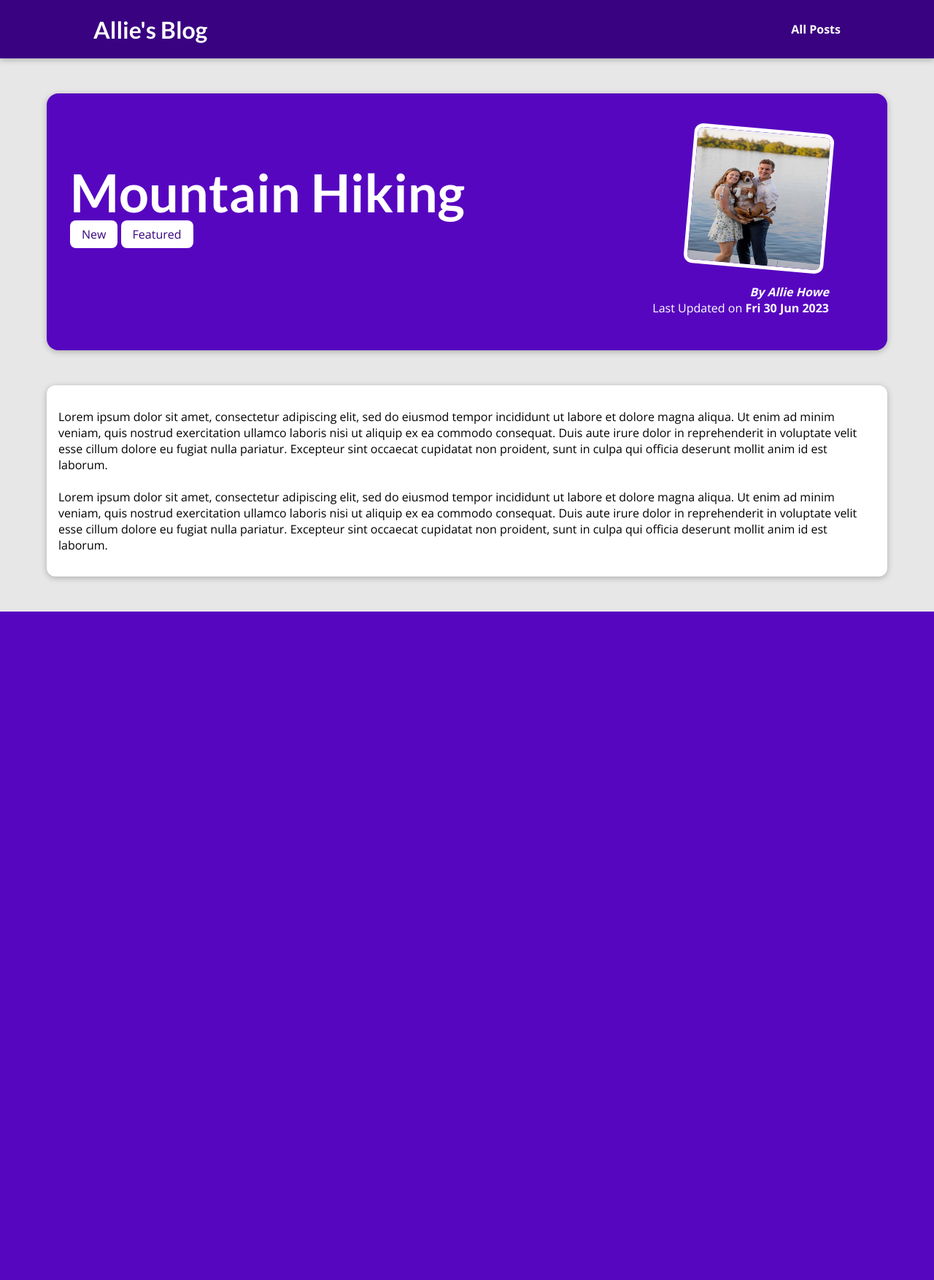
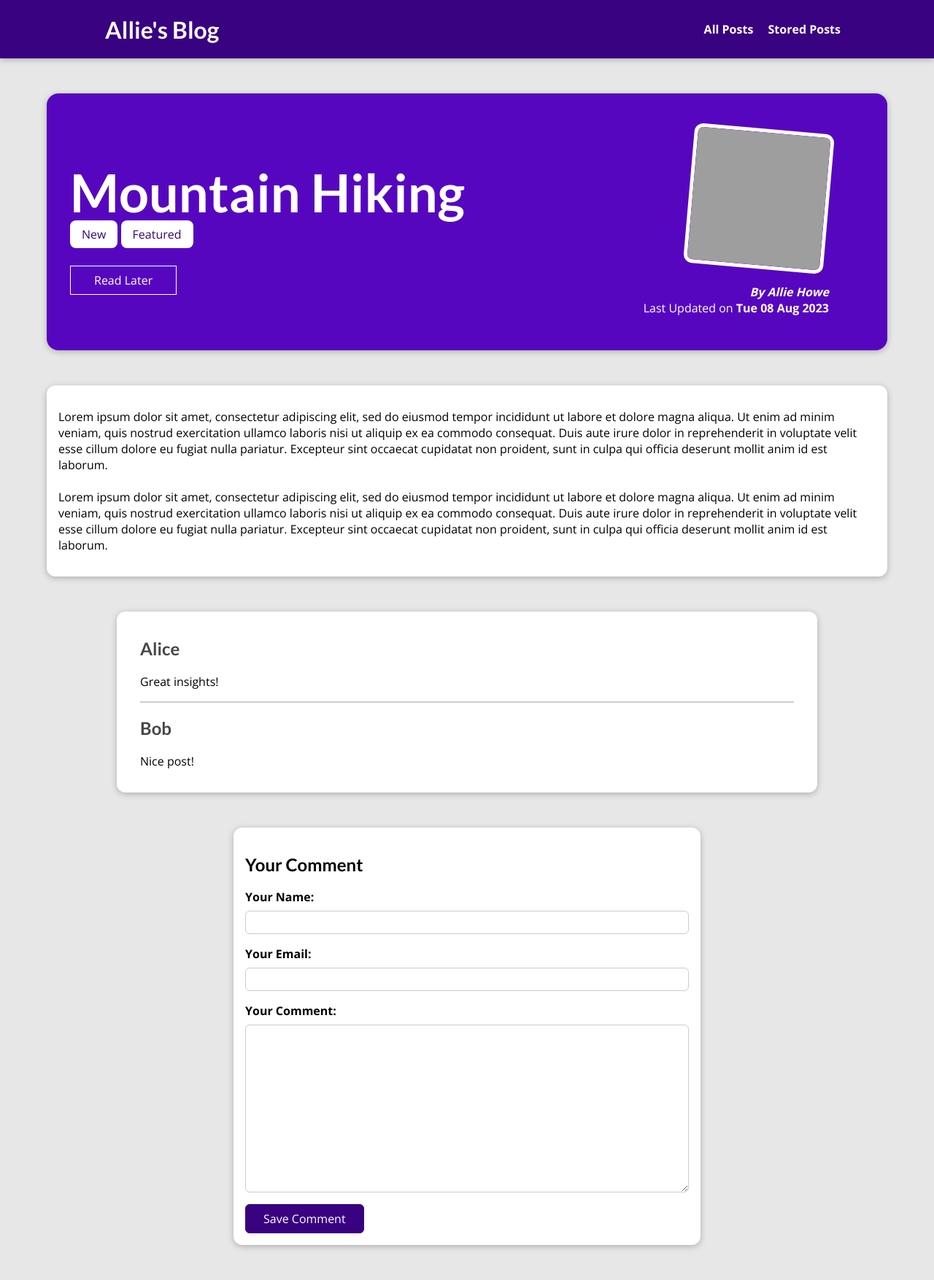
Before and after one commit to ahowe29/django-blog, a Django app: a page that uses templates/base.html in a window 1280 px wide. Shown: the whole page at 73% size. Before the commit the page ends 838 px from the top, so only its background shows below. Run offline with Django 4.2, Linux system fonts and the light colour scheme; data comes from the database, SQL or seed files in the repository; grey boxes are pictures that could not be loaded.

Commit message:
End of course (#4)
* end of course

* rm pychache

```diff
--- /dev/null
+++ b/blog/forms.py
@@ -0,0 +1,14 @@
+from django import forms
+
+from .models import Comment
+
+
+class CommentForm(forms.ModelForm):
+    class Meta:
+        model = Comment
+        exclude = ["post"]
+        labels = {
+            "user_name": "Your Name",
+            "user_email": "Your Email",
+            "text": "Your Comment",
+        }
--- a/blog/static/blog/post_detail.css
+++ b/blog/static/blog/post_detail.css
@@ -73,3 +73,132 @@ main {
   padding: 0.5rem 1rem;
   border-radius: 8px;
 }
+
+#comment-form {
+  margin: 3rem auto;
+  width: 90%;
+  max-width: 40rem;
+  border-radius: 12px;
+  background-color: white;
+  box-shadow: 0 2px 8px rgba(0, 0, 0, 0.25);
+  padding: 1rem;
+}
+
+#comment-form button {
+  font: inherit;
+  background-color: #390281;
+  color: white;
+  border: 1px solid #390281;
+  padding: 0.5rem 1.5rem;  /* top and then bottom padding */
+  border-radius: 6px;
+  cursor: pointer;
+}
+
+#comment-form button:hover,
+#comment-form button:active {
+  background-color: #5706c0;
+  border-color: #5706c0;
+}
+
+.form-control {
+  margin-bottom: 1rem;
+}
+
+.form-control label {
+  font-weight: bold;
+  margin-bottom: 0.5rem;
+  display: block;
+}
+
+.form-control input, .form-control textarea {
+  display: block;
+  width: 100%;
+  font: inherit;
+  padding: 0.25rem;
+  border-radius: 6px;
+  border: 1px solid #ccc;
+}
+
+.errorlist {
+  list-style: none;
+  margin: 0.5rem 0;
+  padding: 0;
+  color: #d6000b;
+}
+
+.invalid label {
+  color: #d6000b;
+}
+
+.invalid input,
+.invalid textarea {
+  border-color: #d6000b;
+  background-color: #ffe6e7;
+}
+
+#alert {
+  margin: 8rem auto 3rem auto;
+  border: 1px solid #d6000b;
+  background-color: #ffe6e7;
+  padding: 1rem;
+  width: 90%;
+  max-width: 40rem;
+}
+
+#alert a {
+  text-decoration: none;
+  border: 1px solid #d6000b;
+  background-color: #d6000b;
+  color: white;
+  padding: 0.25rem 1.5rem;
+  border-radius: 6px;
+}
+
+#comments {
+  margin: 3rem auto;
+  width: 90%;
+  max-width: 60rem;
+  border-radius: 12px;
+  background-color: white;
+  box-shadow: 0 2px 8px rgba(0, 0, 0, 0.25);
+  padding: 1rem 2rem;
+}
+
+#comments ul {
+  list-style: none;
+  margin: 0;
+  padding: 0;
+}
+
+#comments li {
+  margin-bottom: 1rem;
+  border-bottom: 2px solid #ccc;
+}
+
+#comments li:last-of-type {
+  border-bottom: none;
+}
+
+#comments h2 {
+  color: #464646;
+}
+
+#read-later {
+  margin: 2rem 0;
+}
+
+#read-later button {
+  background-color: transparent;
+  border: 1px solid white;
+  padding: 0.5rem 2rem;
+  font: inherit;
+  color: white;
+  cursor: pointer;
+}
+
+#read-later button:active,
+#read-later button:hover {
+  background-color: white;
+  color: #390281;
+
+}
--- a/blog/templates/blog/includes/post.html
+++ b/blog/templates/blog/includes/post.html
@@ -3,7 +3,7 @@
 <li>
     <article class="post">
         <a href="{% url "post-details" post.slug %}">
-            <img src="{% static "blog/images/"|add:post.image_name  %}" alt="{{ post.title }}"/>
+            <img src="{{ post.image.url }}" alt="{{ post.title }}"/>
             <div class="post___content">
                 <h3>{{ post.title }}</h3>
                 <p>{{ post.excerpt }}</p>
--- a/blog/templates/blog/post_detail.html
+++ b/blog/templates/blog/post_detail.html
@@ -10,22 +10,72 @@
 {% endblock %}
 
 {% block content %}
+    {% if comment_form.errors %}
+        <div id="alert">
+            <h2>Saving the comment failed.</h2>
+            <p>Please check the comment form below and correct your errors.</p>
+            <a href="#comment-form">Link to fix.</a>
+        </div>
+    {% endif %}
+
     <section id="summary">
         <h2>{{ post.title }}</h2>
         <div>
-            {% for tag in selected_post_tags %}
+            {% for tag in post_tags %}
                 <span class="tag">{{ tag.caption }}</span>
             {% endfor %}
         </div>
+        <div id="read-later">
+            <form action="{% url "read-later" %}" method="POST">
+                {% csrf_token %}
+                <input type="hidden" value="{{ post.id }}" name="post_id"/>
+                <button>
+                    {% if is_saved_for_later is True %}
+                        Remove From Read Later List
+                    {% else %}
+                        Read Later
+                    {% endif %}
+                </button>
+            </form>
+        </div>
         <article>
-            <img src="{% static "blog/images/"|add:post.image_name %}" alt="{{ post.title }}"/>
+            <img src="{{ post.image.url }}" alt="{{ post.title }}"/>
             <address>By <a href="mailto:{{ post.author.email_address }}">{{ post.author|title }}</a></address>
             <div>
                 Last Updated on <time>{{ post.date|date:"D d M Y"}}</time>
             </div>
         </article>
     </section>
+
     <main>
         {{ post.content|linebreaks }}
     </main>
+
+    {% if comments.count > 0 %}
+    <section id="comments">
+        <ul>
+            {% for comment in comments %}
+                <li>
+                    <h2>{{ comment.user_name }}</h2>
+                    <p>{{ comment.text | linebreaks }}</p>
+                </li>
+            {% endfor %}
+        </ul>
+    </section>
+    {% endif %}
+
+    <section id="comment-form">
+    <h2>Your Comment</h2>
+        <form action="{% url "post-details" post.slug %}" method="POST">
+        {% csrf_token %}
+            {% for form_field in comment_form %}
+            <div class="form-control {% if form_field.errors %}invalid{% endif %}">
+                {{ form_field.label_tag }}
+                {{ form_field }}
+                {{ form_field.errors }}
+            </div>
+            {% endfor %}
+            <button>Save Comment</button>
+        </form>
+    </section>
 {% endblock %}
--- a/blog/urls.py
+++ b/blog/urls.py
@@ -3,7 +3,8 @@ from django.urls import path
 from . import views
 
 urlpatterns = [
-    path("", views.starting_page, name="starting-page"),
-    path("posts", views.posts, name="posts"),
-    path("posts/<slug:slug>", views.post_details, name="post-details")
+    path("", views.StartingPageView.as_view(), name="starting-page"),
+    path("posts", views.AllPostsView.as_view(), name="posts"),
+    path("posts/<slug:slug>", views.SinglePostsView.as_view(), name="post-details"),
+    path("read-later", views.ReadLaterView.as_view(), name="read-later")
 ]
--- a/blog/views.py
+++ b/blog/views.py
@@ -1,32 +1,136 @@
 from django.shortcuts import render, get_object_or_404
+from django.http import HttpResponseRedirect
+from django.urls import reverse
+from django.views.generic import ListView
+from django.views import View
 from datetime import date
 
 from .models import Post
+from .forms import CommentForm
 
 
 def get_date_from_post(post):
     return post.get("date")
 
 
-def starting_page(request):
-    latest_posts = Post.objects.all().order_by("-date")[:3]
-    # sorted_by_date = sorted(all_posts, key=get_date_from_post)
-    # latest_posts = sorted_by_date[-3:]
-    return render(request, "blog/index.html", {"posts": latest_posts})
+class StartingPageView(ListView):
+    template_name = "blog/index.html"
+    model = Post
+    ordering = ["-date"]
+    context_object_name = "posts"   # default is object_list
+
+    def get_queryset(self):
+        query = super().get_queryset()
+        data = query[:3]
+        return data
 
 
-def posts(request):
-    all_posts = Post.objects.all().order_by("-date")
-    return render(request, "blog/all_posts.html", {"all_posts": all_posts})
+# def starting_page(request):
+#     latest_posts = Post.objects.all().order_by("-date")[:3]
+#     # sorted_by_date = sorted(all_posts, key=get_date_from_post)
+#     # latest_posts = sorted_by_date[-3:]
+#     return render(request, "blog/index.html", {"posts": latest_posts})
 
 
-def post_details(request, slug):
-    selected_post = get_object_or_404(Post, slug=slug)
-    return render(
-        request,
-        "blog/post_detail.html",
-        {
-            "post": selected_post,
-            "selected_post_tags": selected_post.tags.all()
+class AllPostsView(ListView):
+    template_name = "blog/all_posts.html"
+    model = Post
+    ordering = "-date"
+    context_object_name = "all_posts"
+
+# def posts(request):
+#     all_posts = Post.objects.all().order_by("-date")
+#     return render(request, "blog/all_posts.html", {"all_posts": all_posts})
+
+
+class SinglePostsView(View):
+
+    def is_stored_post(self, request, post_id):
+        stored_posts = request.session.get("stored_posts")
+        if stored_posts is not None:
+            is_saved_for_later = post_id in stored_posts
+        else:
+            is_saved_for_later = False
+        return is_saved_for_later
+
+    def get(self, request, slug):
+        post = Post.objects.get(slug=slug)
+        context = {
+            "post": post,
+            "post_tags": post.tags.all(),
+            "comment_form": CommentForm(),
+            "comments": post.comments.all().order_by("-id"),
+            "is_saved_for_later": self.is_stored_post(request, post.id)
         }
-    )
+        return render(request, "blog/post_detail.html", context)
+
+    def post(self, request, slug):
+        comment_form = CommentForm(request.POST)
+        post = Post.objects.get(slug=slug)
+        if comment_form.is_valid():
+            comment = comment_form.save(commit=False)  # commit false will not save it to the db just yet
+            # we wait to save to db so we can add the post it's associated with to it first
+            comment.post = post
+            comment.save()
+
+            return HttpResponseRedirect(reverse("post-details", args=[slug]))
+        context = {
+            "post": post,
+            "post_tags": post.tags.all(),
+            "comment_form": comment_form,
+            "comments": post.comments.all().order_by("-id"),
+        }
+        return render(request, "blog/post_detail.html", context)
+
+    # def get_context_data(self, **kwargs):
+    #     context = super().get_context_data(**kwargs)
+    #     context["post_tags"] = self.object.tags.all()
+    #     context["comment_form"] = CommentForm()
+    #     return context
+    # ^ this was for a detail view
+
+
+# def post_details(request, slug):
+#     selected_post = get_object_or_404(Post, slug=slug)
+#     return render(
+#         request,
+#         "blog/post_detail.html",
+#         {
+#             "post": selected_post,
+#             "selected_post_tags": selected_post.tags.all()
+#         }
+#     )
+
+
+class ReadLaterView(View):
+
+    def get(self, request):
+        stored_posts = request.session.get("stored_posts", [])
+
+        context = {}
+
+        if len(stored_posts) == 0:
+            context["posts"] = []
+            context["has_posts"] = False
+        else:
+            posts = Post.objects.filter(id__in=stored_posts)
+            context["posts"] = posts
+            context["has_posts"] = True
+
+        return render(request, "blog/stored-posts.html", context)
+
+
+    def post(self, request):
+        stored_posts = request.session.get("stored_posts")
+
+        if stored_posts is None:
+            stored_posts = []
+
+        post_id = int(request.POST["post_id"])
+        if post_id not in stored_posts:
+            stored_posts.append(post_id)
+        else:
+            stored_posts.remove(post_id)
+        request.session["stored_posts"] = stored_posts
+
+        return HttpResponseRedirect("/")
--- a/blog_tutorial/settings.py
+++ b/blog_tutorial/settings.py
@@ -126,3 +126,6 @@ STATICFILES_DIRS = [
 # https://docs.djangoproject.com/en/4.2/ref/settings/#default-auto-field
 
 DEFAULT_AUTO_FIELD = 'django.db.models.BigAutoField'
+
+MEDIA_ROOT = BASE_DIR / "uploads"
+MEDIA_URL = "/files/"
--- a/blog_tutorial/urls.py
+++ b/blog_tutorial/urls.py
@@ -16,8 +16,10 @@ Including another URLconf
 """
 from django.contrib import admin
 from django.urls import path, include
+from django.conf.urls.static import static
+from django.conf import settings
 
 urlpatterns = [
     path('admin/', admin.site.urls),
     path('', include("blog.urls"))
-]
+] + static(settings.MEDIA_URL, document_root=settings.MEDIA_ROOT)
--- a/static/app.css
+++ b/static/app.css
@@ -35,6 +35,7 @@ h3 {
   text-decoration: none;
   color: white;
   font-weight: bold;
+  margin-left: 1rem;
 }
 
 #main-navigation a:hover,
--- a/templates/base.html
+++ b/templates/base.html
@@ -13,6 +13,7 @@
         <h1><a href="{% url "starting-page" %}">Allie's Blog</a></h1>
         <nav>
             <a href="{% url "posts" %}">All Posts</a>
+            <a href="{% url "read-later" %}">Stored Posts</a>
         </nav>
     </header>
     {% block content %}{% endblock %}
```
Also changed, not shown: blog/admin.py (+6 -1 lines), blog/models.py (+12 -2 lines), blog/static/blog/stored_posts.css (added, +39 -0 lines), blog/templates/blog/stored-posts.html (added, +26 -0 lines), blog/migrations/0002_remove_post_image_name_post_image.py (added), blog/migrations/0003_comment.py (added), db.sqlite3.
